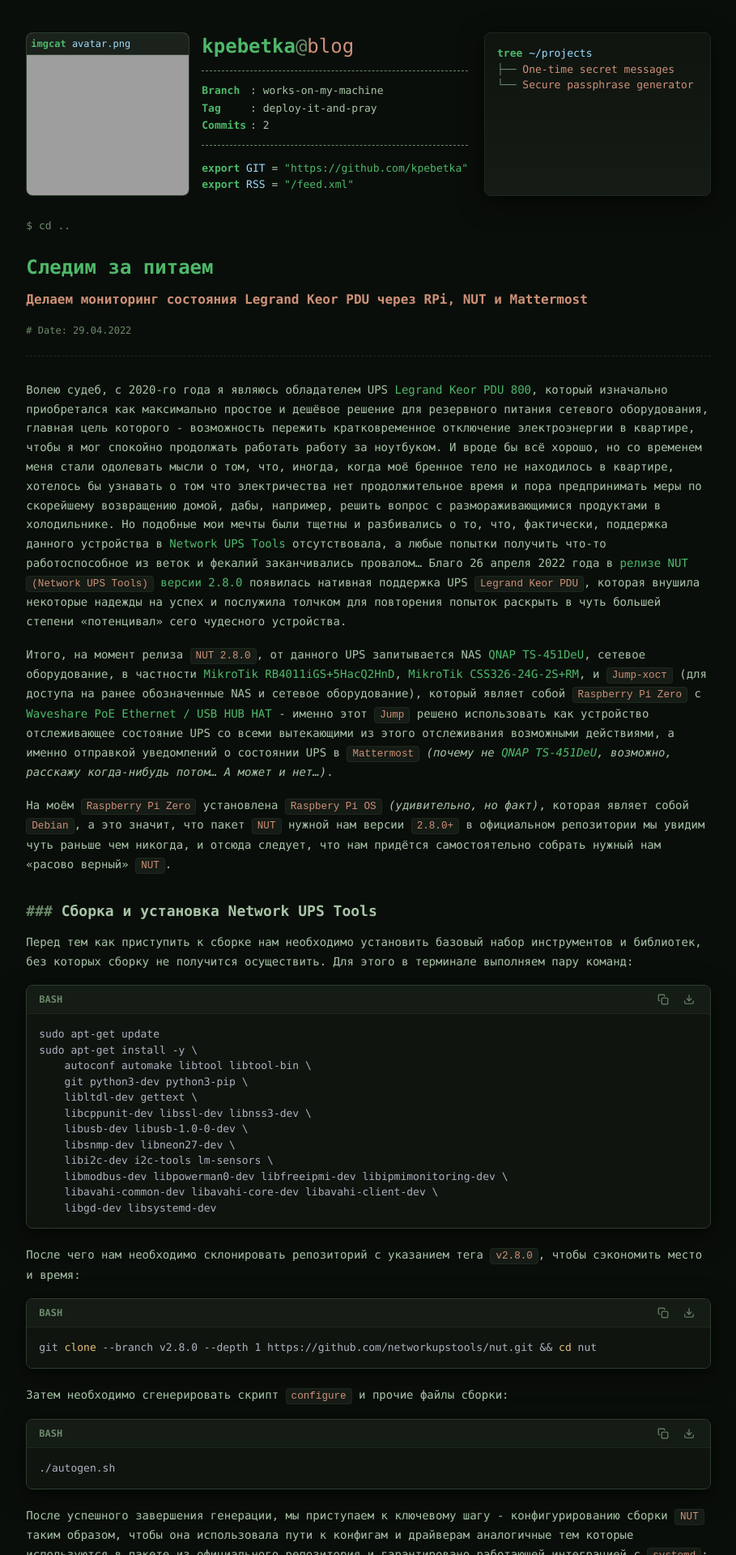
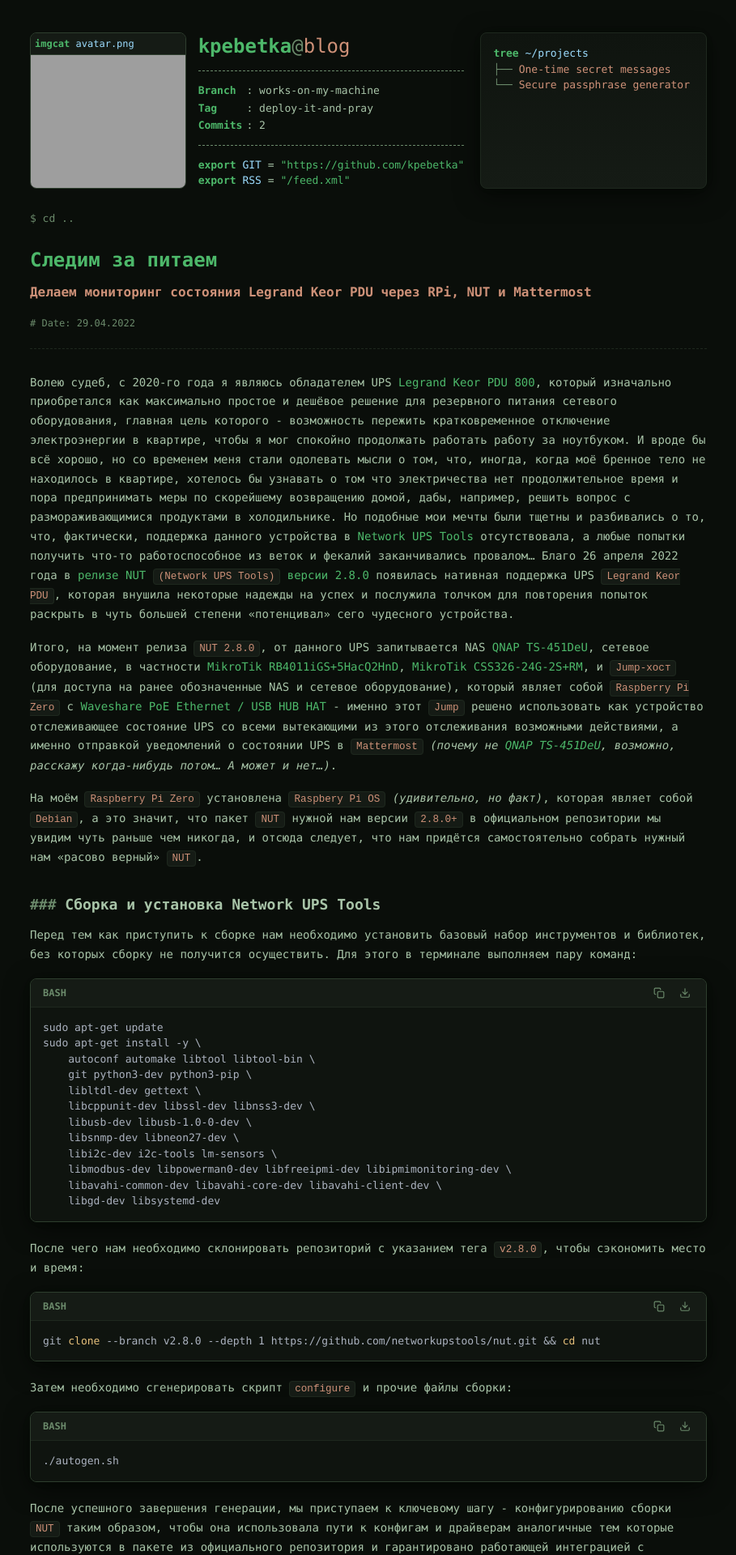
Before and after one commit to KPEBETKA/kpebetka.github.io, a Jekyll site: the page built from _posts/2022-04-29-post.md, in a window 1280 px wide. Shown: the top 1920 px of the page at 81% size, without its empty margins (185-1094 px from the left). Built offline with Jekyll 4.4.1, drawn with Linux system fonts in a browser that asks for light colours; nearby versions of some CDN libraries; grey boxes are pictures that could not be loaded.

Commit message:
Update style.css

```diff
--- a/assets/css/style.css
+++ b/assets/css/style.css
@@ -422,29 +422,19 @@
     }
 
     .neofetch-container .avatar-container {
-        position: relative;
         height: 100%;
-        aspect-ratio: 1;
-        width: auto;
+        width: max-content;
         display: flex;
         flex-direction: column;
     }
 
-    .neofetch-container .avatar-header {
-        position: absolute;
-        top: 0;
-        left: 0;
-        right: 0;
-        z-index: 2;
-        background: rgba(21, 27, 21, 0.95);
-    }
-
     .neofetch-container .avatar-container img {
         flex: 1;
-        width: 100%;
-        height: 100%;
-        object-fit: cover;
-        min-height: 0;
+        height: 0;
+        min-height: 100%;
+        width: auto;
+        aspect-ratio: 1;
+        object-fit: contain;
     }
 }
 
```
